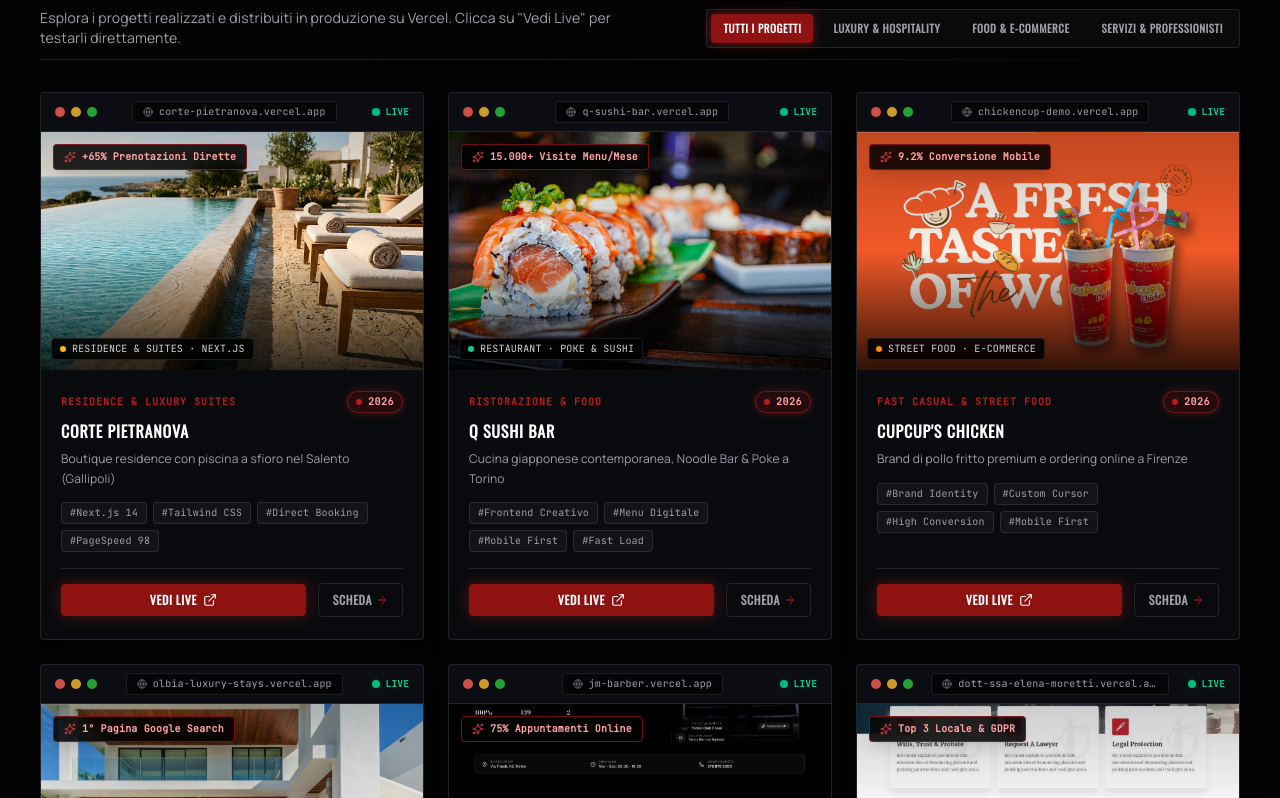
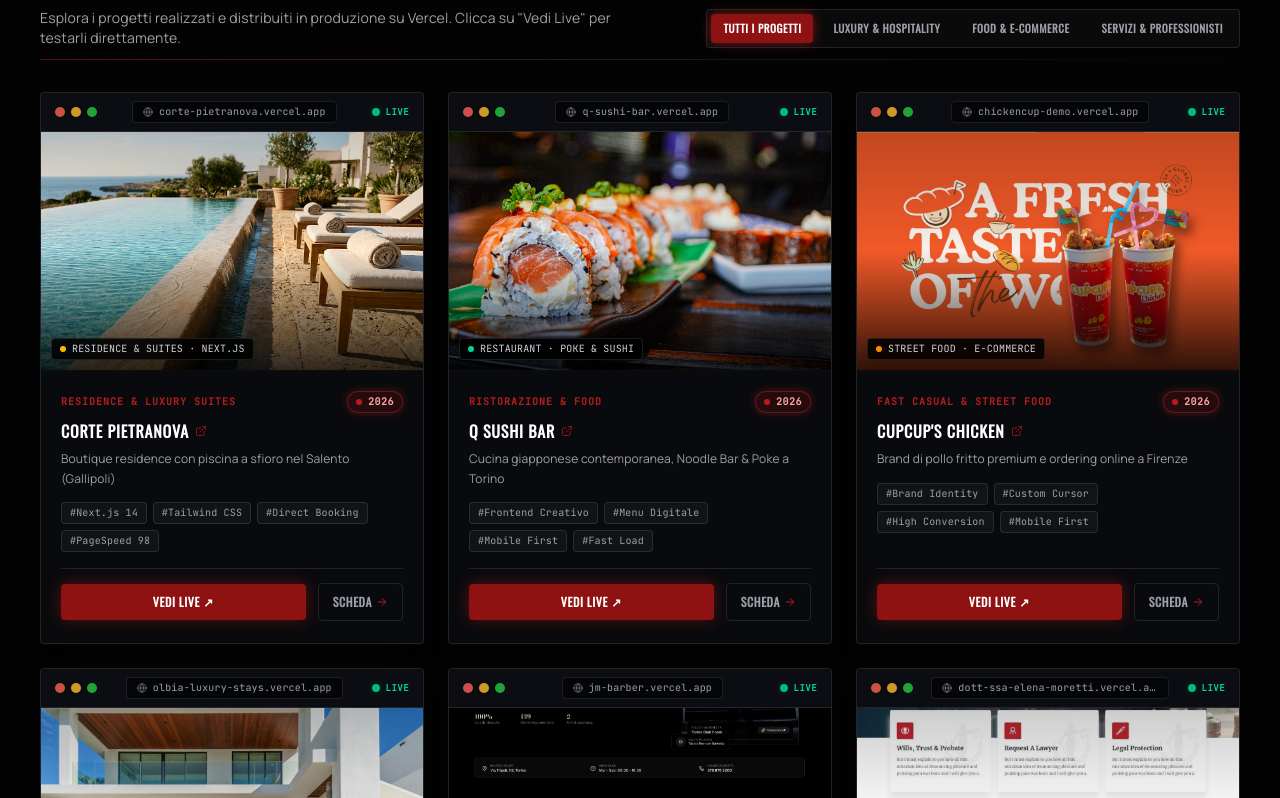
Before and after one commit to gean2002/antony-carrion-portfolio, a React (Vite) app: page / in a window 1280 px wide. Shown: the part 1202-2000 px from the top of the page. Built offline with nearby package versions, Linux system fonts and the light colour scheme.

Commit message:
fix(portfolio): simplify cards, remove top-left metric pills and make live project links direct and prominent

```diff
--- a/src/components/ProjectDetailModal.tsx
+++ b/src/components/ProjectDetailModal.tsx
@@ -105,7 +105,7 @@ export const ProjectDetailModal: React.FC<ProjectDetailModalProps> = ({
             </div>
             <div>
               <div className="text-[10px] font-mono text-red-400 uppercase tracking-widest">
-                {language === 'it' ? 'RISULTATO CHIAVE OTTENUTO' : 'KEY RESULT ACHIEVED'}
+                {language === 'it' ? 'RISULTATO CHIAVE OTTENUTO' : 'RESULTADO CLAVE OBTENIDO'}
               </div>
               <div className="text-xs sm:text-sm font-heading font-bold text-white uppercase mt-0.5">
                 {project.results}
--- a/src/components/ProjectsSection.tsx
+++ b/src/components/ProjectsSection.tsx
@@ -2,7 +2,7 @@ import React, { useState } from 'react';
 import { useLanguage } from '../context/LanguageContext';
 import { getPortfolioData, Project } from '../data/portfolioData';
 import { ProjectCardPreview } from './ProjectCardPreview';
-import { ExternalLink, ArrowRight, Sparkles, Globe, Eye, Layers } from 'lucide-react';
+import { ExternalLink, ArrowRight, Sparkles, Globe, Layers } from 'lucide-react';
 import { playSubtleClick } from '../utils/audio';
 
 interface ProjectsSectionProps {
@@ -127,10 +127,13 @@ export const ProjectsSection: React.FC<ProjectsSectionProps> = ({
                   </div>
                 </div>
 
-                {/* Thumbnail Visual */}
-                <div
-                  onClick={() => onSelectProject?.(project)}
-                  className="relative aspect-[16/10] w-full overflow-hidden border-b border-white/5 cursor-pointer bg-black"
+                {/* Thumbnail Visual - Direct Live Link */}
+                <a
+                  href={project.liveUrl}
+                  target="_blank"
+                  rel="noopener noreferrer"
+                  className="relative aspect-[16/10] w-full overflow-hidden border-b border-white/5 block cursor-pointer bg-black group/thumb"
+                  title={language === 'it' ? `Apri il sito live ${project.title}` : `Abrir el sitio live ${project.title}`}
                 >
                   <div aria-hidden="true" className="wow-project-sheen" />
                   <ProjectCardPreview
@@ -139,22 +142,14 @@ export const ProjectsSection: React.FC<ProjectsSectionProps> = ({
                     image={project.image}
                   />
 
-                  {/* Key Metric Pill */}
-                  {project.metric && (
-                    <div className="absolute top-3 left-3 px-2.5 py-1 rounded-sm bg-black/85 border border-red-500/60 backdrop-blur-md text-[10px] font-mono font-bold text-red-300 shadow-lg pointer-events-none z-10 flex items-center gap-1.5">
-                      <Sparkles className="w-3 h-3 text-red-400" />
-                      <span>{project.metric}</span>
-                    </div>
-                  )}
-
-                  {/* Hover Quick Overlay */}
-                  <div className="absolute inset-0 bg-black/40 opacity-0 group-hover:opacity-100 transition-opacity duration-300 flex items-center justify-center gap-2 pointer-events-none">
-                    <span className="px-3 py-1.5 rounded bg-black/85 border border-white/20 text-xs font-heading font-bold text-white uppercase tracking-wider backdrop-blur-md flex items-center gap-1.5 shadow-xl">
-                      <Eye className="w-3.5 h-3.5 text-red-400" />
-                      <span>{language === 'it' ? 'Esplora' : 'Explorar'}</span>
+                  {/* Clean Hover Overlay */}
+                  <div className="absolute inset-0 bg-black/45 opacity-0 group-hover/thumb:opacity-100 transition-opacity duration-300 flex items-center justify-center gap-2 pointer-events-none">
+                    <span className="px-3.5 py-1.5 rounded-sm bg-red-600/90 border border-red-400 text-xs font-heading font-bold text-white uppercase tracking-wider backdrop-blur-md flex items-center gap-2 shadow-xl">
+                      <span>{language === 'it' ? 'Apri Sito Live' : 'Abrir Sitio Live'}</span>
+                      <ExternalLink className="w-3.5 h-3.5" />
                     </span>
                   </div>
-                </div>
+                </a>
 
                 {/* Content Details */}
                 <div className="p-4 sm:p-5 flex flex-col flex-1 justify-between relative bg-[#090a0d]">
@@ -178,11 +173,17 @@ export const ProjectsSection: React.FC<ProjectsSectionProps> = ({
                       )}
                     </div>
 
-                    <h3
-                      onClick={() => onSelectProject?.(project)}
-                      className="font-heading font-black text-sm sm:text-base tracking-wider text-white group-hover:text-red-400 transition-colors uppercase cursor-pointer"
-                    >
-                      {project.title}
+                    <h3 className="font-heading font-black text-sm sm:text-base tracking-wider text-white hover:text-red-400 transition-colors uppercase">
+                      <a
+                        href={project.liveUrl}
+                        target="_blank"
+                        rel="noopener noreferrer"
+                        className="inline-flex items-center gap-1.5 hover:underline"
+                        title={language === 'it' ? `Visita ${project.title}` : `Visitar ${project.title}`}
+                      >
+                        <span>{project.title}</span>
+                        <ExternalLink className="w-3 h-3 text-red-500 opacity-70 group-hover:opacity-100 transition-opacity shrink-0" />
+                      </a>
                     </h3>
 
                     <p className="mt-1.5 text-xs text-zinc-400 group-hover:text-zinc-300 font-body leading-relaxed line-clamp-2 transition-colors">
@@ -202,16 +203,15 @@ export const ProjectsSection: React.FC<ProjectsSectionProps> = ({
                     </div>
                   </div>
 
-                  {/* Dual Actions: Primary Live Button + Secondary Details */}
+                  {/* Actions: Direct Live Button + Details */}
                   <div className="mt-4 pt-3.5 border-t border-white/10 flex items-center justify-between gap-3">
                     <a
                       href={project.liveUrl}
                       target="_blank"
                       rel="noopener noreferrer"
-                      className="btn-shimmer flex-1 inline-flex items-center justify-center gap-1.5 px-3.5 py-2 bg-red-600 hover:bg-red-500 text-white rounded text-xs font-heading font-bold uppercase tracking-wider transition-all duration-200 cursor-pointer shadow-[0_0_15px_rgba(220,38,38,0.35)] active:scale-95 group/btn"
+                      className="btn-shimmer flex-1 inline-flex items-center justify-center gap-1.5 px-3.5 py-2.5 bg-red-600 hover:bg-red-500 text-white rounded text-xs font-heading font-bold uppercase tracking-wider transition-all duration-200 cursor-pointer shadow-[0_0_15px_rgba(220,38,38,0.35)] active:scale-95 group/btn"
                     >
-                      <span>{language === 'it' ? 'Vedi Live' : 'Ver Live'}</span>
-                      <ExternalLink className="w-3.5 h-3.5 text-white group-hover/btn:translate-x-0.5 group-hover/btn:-translate-y-0.5 transition-transform" />
+                      <span>{language === 'it' ? 'Vedi Live ↗' : 'Ver Live ↗'}</span>
                     </a>
 
                     <button
@@ -220,7 +220,7 @@ export const ProjectsSection: React.FC<ProjectsSectionProps> = ({
                         playSubtleClick();
                         onSelectProject?.(project);
                       }}
-                      className="px-3.5 py-2 text-zinc-400 hover:text-white hover:bg-white/5 border border-white/10 hover:border-white/20 rounded text-xs font-heading font-bold uppercase tracking-wider transition-all cursor-pointer flex items-center gap-1"
+                      className="px-3.5 py-2.5 text-zinc-400 hover:text-white hover:bg-white/5 border border-white/10 hover:border-white/20 rounded text-xs font-heading font-bold uppercase tracking-wider transition-all cursor-pointer flex items-center gap-1 shrink-0"
                     >
                       <span>{language === 'it' ? 'Scheda' : 'Ficha'}</span>
                       <ArrowRight className="w-3 h-3 text-red-500" />
--- a/src/data/portfolioData.ts
+++ b/src/data/portfolioData.ts
@@ -21,7 +21,6 @@ export interface Project {
   liveUrl: string;
   image?: string;
   filterGroup?: 'hospitality' | 'food' | 'services';
-  metric?: string;
 }
 
 export interface ProcessStep {
@@ -135,7 +134,6 @@ const PORTFOLIO_DATA_IT = {
       liveUrl: 'https://corte-pietranova.vercel.app',
       image: '/project-pietranova.jpg',
       filterGroup: 'hospitality',
-      metric: '+65% Prenotazioni Dirette',
     },
     {
       id: 'p2',
@@ -152,7 +150,6 @@ const PORTFOLIO_DATA_IT = {
       liveUrl: 'https://q-sushi-bar.vercel.app',
       image: '/project-sushi.jpg',
       filterGroup: 'food',
-      metric: '15.000+ Visite Menu/Mese',
     },
     {
       id: 'p3',
@@ -169,7 +166,6 @@ const PORTFOLIO_DATA_IT = {
       liveUrl: 'https://chickencup-demo.vercel.app',
       image: '/project-chickencup.png',
       filterGroup: 'food',
-      metric: '9.2% Conversione Mobile',
     },
     {
       id: 'p4',
@@ -186,7 +182,6 @@ const PORTFOLIO_DATA_IT = {
       liveUrl: 'https://olbia-luxury-stays.vercel.app',
       image: '/project-olbia.jpg',
       filterGroup: 'hospitality',
-      metric: '1° Pagina Google Search',
     },
     {
       id: 'p5',
@@ -203,7 +198,6 @@ const PORTFOLIO_DATA_IT = {
       liveUrl: 'https://jm-barber.vercel.app',
       image: '/project-barber-final.png',
       filterGroup: 'services',
-      metric: '75% Appuntamenti Online',
     },
     {
       id: 'p6',
@@ -220,7 +214,6 @@ const PORTFOLIO_DATA_IT = {
       liveUrl: 'https://dott-ssa-elena-moretti.vercel.app',
       image: '/project-corp.png',
       filterGroup: 'services',
-      metric: 'Top 3 Locale & GDPR',
     },
   ] as Project[],
   processSteps: [
@@ -330,7 +323,6 @@ const PORTFOLIO_DATA_ES = {
       liveUrl: 'https://corte-pietranova.vercel.app',
       image: '/project-pietranova.jpg',
       filterGroup: 'hospitality',
-      metric: '+65% Reservas Directas',
     },
     {
       id: 'p2',
@@ -347,7 +339,6 @@ const PORTFOLIO_DATA_ES = {
       liveUrl: 'https://q-sushi-bar.vercel.app',
       image: '/project-sushi.jpg',
       filterGroup: 'food',
-      metric: '15.000+ Visitas Menú/Mes',
     },
     {
       id: 'p3',
@@ -364,7 +355,6 @@ const PORTFOLIO_DATA_ES = {
       liveUrl: 'https://chickencup-demo.vercel.app',
       image: '/project-chickencup.png',
       filterGroup: 'food',
-      metric: '9.2% Conversión Móvil',
     },
     {
       id: 'p4',
@@ -381,7 +371,6 @@ const PORTFOLIO_DATA_ES = {
       liveUrl: 'https://olbia-luxury-stays.vercel.app',
       image: '/project-olbia.jpg',
       filterGroup: 'hospitality',
-      metric: '1ª Página Google Search',
     },
     {
       id: 'p5',
@@ -398,7 +387,6 @@ const PORTFOLIO_DATA_ES = {
       liveUrl: 'https://jm-barber.vercel.app',
       image: '/project-barber-final.png',
       filterGroup: 'services',
-      metric: '75% Citas Online',
     },
     {
       id: 'p6',
@@ -415,7 +403,6 @@ const PORTFOLIO_DATA_ES = {
       liveUrl: 'https://dott-ssa-elena-moretti.vercel.app',
       image: '/project-corp.png',
       filterGroup: 'services',
-      metric: 'Top 3 Local & RGPD',
     },
   ] as Project[],
   processSteps: [
```
